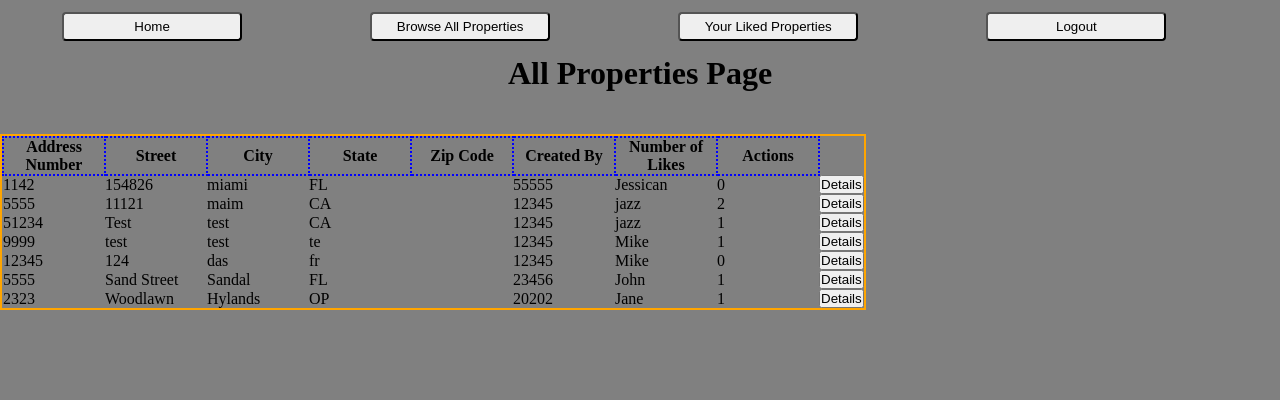
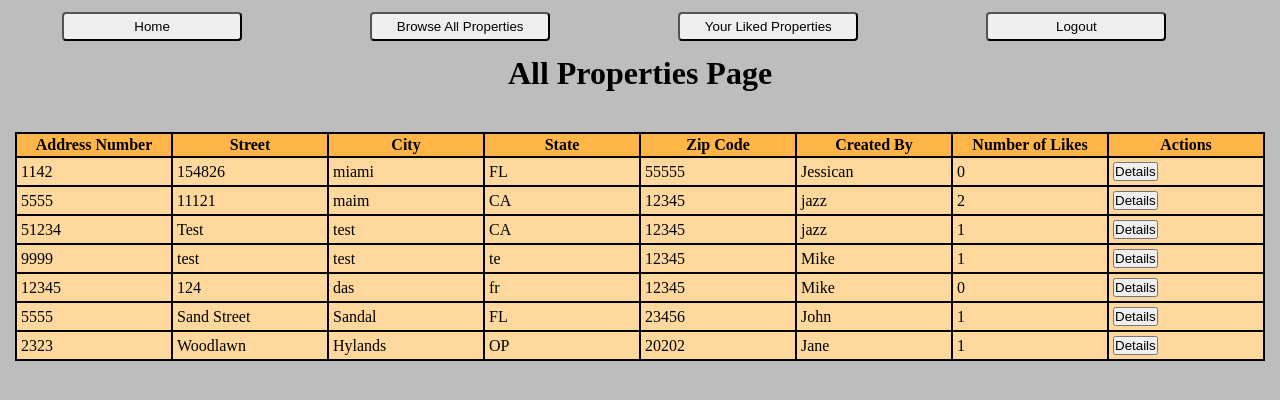
Before and after one commit to Cezequielgg/groupproject, a Django app: page /property_all in a window 1280 px wide. Shown: the top 400 px of the page. Run offline with Django 3.2, Linux system fonts and the light colour scheme; data comes from the database, SQL or seed files in the repository; both versions use the stored data as it was after the commit.

Commit message:
CSS for tables and login-reg page

```diff
--- a/login_regapp/models.py
+++ b/login_regapp/models.py
@@ -32,7 +32,7 @@ class Regvalidate(models.Manager):
             errors2['username'] = ("This email address hasn't been register")
         else:
             if not bcrypt.checkpw(postData['password'].encode(), user[0].password.encode()):
-                errors2['password'] = ("wrong password")
+                errors2['password'] = ("Wrong password")
         return errors2
 
 class Userreg(models.Model):
--- a/login_regapp/static/css/style.css
+++ b/login_regapp/static/css/style.css
@@ -4,7 +4,7 @@
 }
 
 body {
-  background-color: grey;
+  background-color: rgb(189, 189, 189);
 }
 
 #navbar {
@@ -121,16 +149,48 @@ h1 {
   padding: 5px;
   margin-left: 120px;
   background-color: turquoise;
+  border-radius: 4px;
 }
 
 table {
-  display: inline-block;
+  display: block;
   margin: 40px auto;
   border-collapse: collapse;
-  border: 2px solid orange;
+  width: 1250px;
 }
 
 th {
-  border: 2px dotted blue;
-  width: 100px;
+  border: 2px solid black;
+  width: 150px;
+  padding: 2px;
+  background-color: rgb(255, 181, 71);
 }
+
+td {
+  border: 2px solid black;
+  padding: 4px;
+  background-color: rgb(255, 216, 158);
+}
+
+#prop-detail {
+  width: 220px;
+  margin: 10px auto;
+  vertical-align: middle;
+  outline: 2px dotted red;
+}
+
+.formDiv {
+  display: block;
+  width: 440px;
+  margin: 10px auto;
+  padding: 5px;
+}
+
+.errorText {
+  color: rgb(255, 0, 0);
+  font-size: large;
+  font-weight: bold;
+  margin-left: 20px;
+  margin-top: 20px;
+  list-style-type: none;
+}
--- a/login_regapp/templates/Edit_property_page.html
+++ b/login_regapp/templates/Edit_property_page.html
@@ -28,6 +28,7 @@
     </div>
     <div>
         <h1>Edit Property Page</h1>
+        <div class="formDiv">
             <form action="/property/page/edit/{{tobe_change.id}}" method="POST">
                 {% csrf_token %}
                 <label>Address Number</label>
@@ -57,15 +58,16 @@
             {% if current_user in tobe_change.users_that_liked.all %}
                 <form action="/property/unlike/{{tobe_change.id}}" method="POST" class="like_unlike_forms">
                     {% csrf_token %}
-                <input type="submit" value="Unlike" id="unlikeBtn">
+                    <input type="submit" value="Unlike" id="unlikeBtnUpdate">
                 </form>
             {% else %}
             <form action="/property/like/{{tobe_change.id}}" method="POST" class="like_unlike_forms">
                 {% csrf_token %}
-            <input type="submit" value="Like" id="likeBtn">
+                <input type="submit" value="Like" id="likeBtnUpdate">
             </form>
             {% endif %}
             <button id="deleteBtn"><a href="/property/delete/{{tobe_change.id}}" id="deleteBtnLink">Delete This Property</a></button>
         </div>
+    </div>
 </body>
 </html>
--- a/login_regapp/templates/all_properties.html
+++ b/login_regapp/templates/all_properties.html
@@ -46,7 +46,7 @@
         <td>{{one_property.address_number}}</td>
         <td>{{one_property.street}}</td>
         <td>{{one_property.city}}</td>
-        <td>{{one_property.state}}<td>
+        <td>{{one_property.state}}</td>
         <td>{{one_property.zip_code}}</td>
         <td>{{one_property.creator.first_name}}</td>
         <td>{{one_property.users_that_liked.count}}</td>
--- a/login_regapp/templates/pass.html
+++ b/login_regapp/templates/pass.html
@@ -34,7 +34,8 @@
         {% endfor %}
     </ul>
     {% endif %}
-    <h2>Add a Property Here!</h2>
+    <div class="formDiv">
+        <h2>Add a Property Here</h2><br>
         <form action="create_property" method="POST">
             {% csrf_token %}
             <label>Address Number</label>
@@ -61,5 +62,6 @@
             </select><br>
             <input type="submit" value="Add Property" id="addBtn">
         </form>
+    </div>
 </body>
 </html>
--- a/login_regapp/templates/property_detail.html
+++ b/login_regapp/templates/property_detail.html
@@ -28,6 +28,7 @@
     </div>
     <div>
         <h1>Property Detail Page</h1>
+        <div id="prop-detail">
             <p>Address Number: {{one_property.address_number}}</p>
             <p>Street: {{one_property.street}}</p>
             <p>City: {{one_property.city}}</p>
@@ -48,5 +49,6 @@
             </form>
             {% endif %}
         </div>
+    </div>
 </body>
 </html>
--- a/login_regapp/templates/your_properties.html
+++ b/login_regapp/templates/your_properties.html
@@ -46,7 +46,7 @@
         <td>{{one_property.address_number}}</td>
         <td>{{one_property.street}}</td>
         <td>{{one_property.city}}</td>
-        <td>{{one_property.state}}<td>
+        <td>{{one_property.state}}</td>
         <td>{{one_property.zip_code}}</td>
         <td>{{one_property.creator.first_name}}</td>
         <td>{{one_property.users_that_liked.count}}</td>
```
Also changed, not shown: other parts of login_regapp/static/css/style.css (+32 -4 lines), login_regapp/templates/regpage.html (+6 -6 lines), db.sqlite3. Lines whose indentation alone changed are shown as unchanged.
